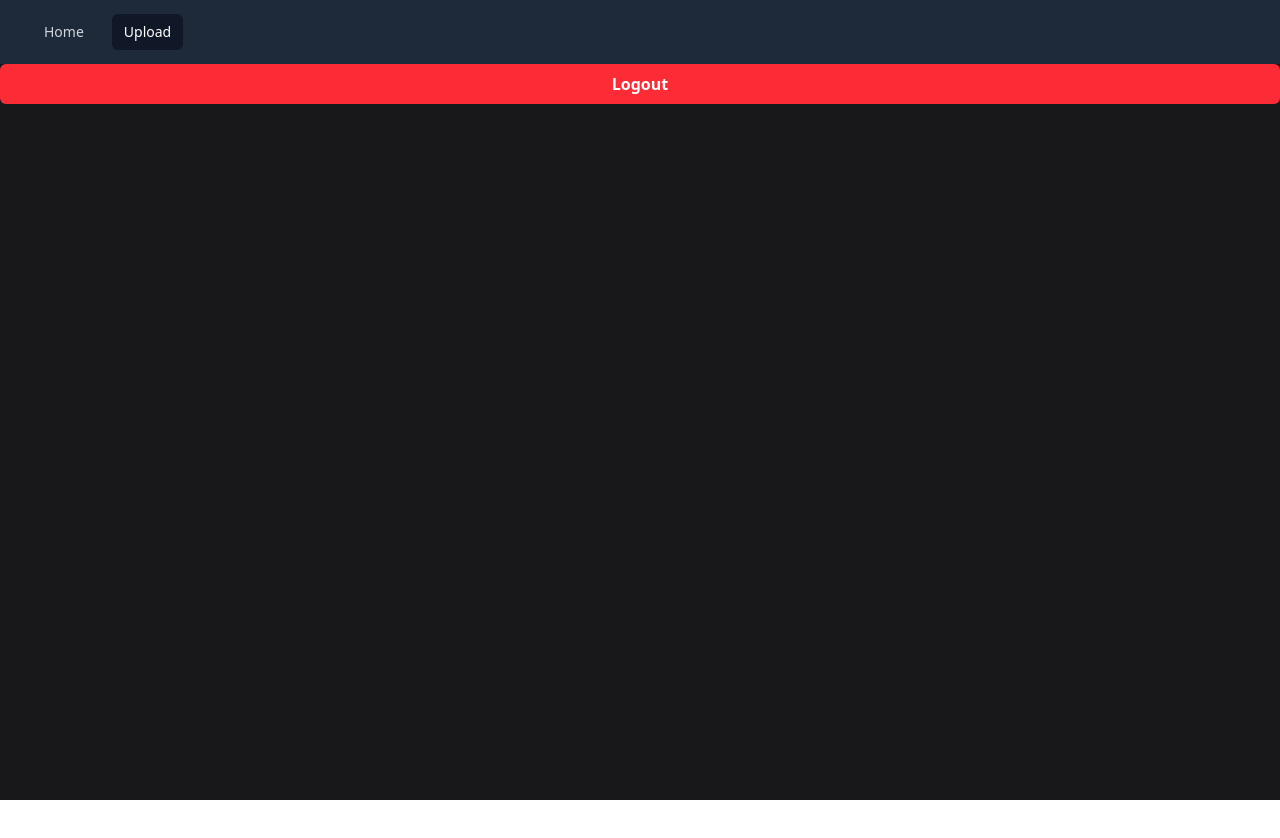
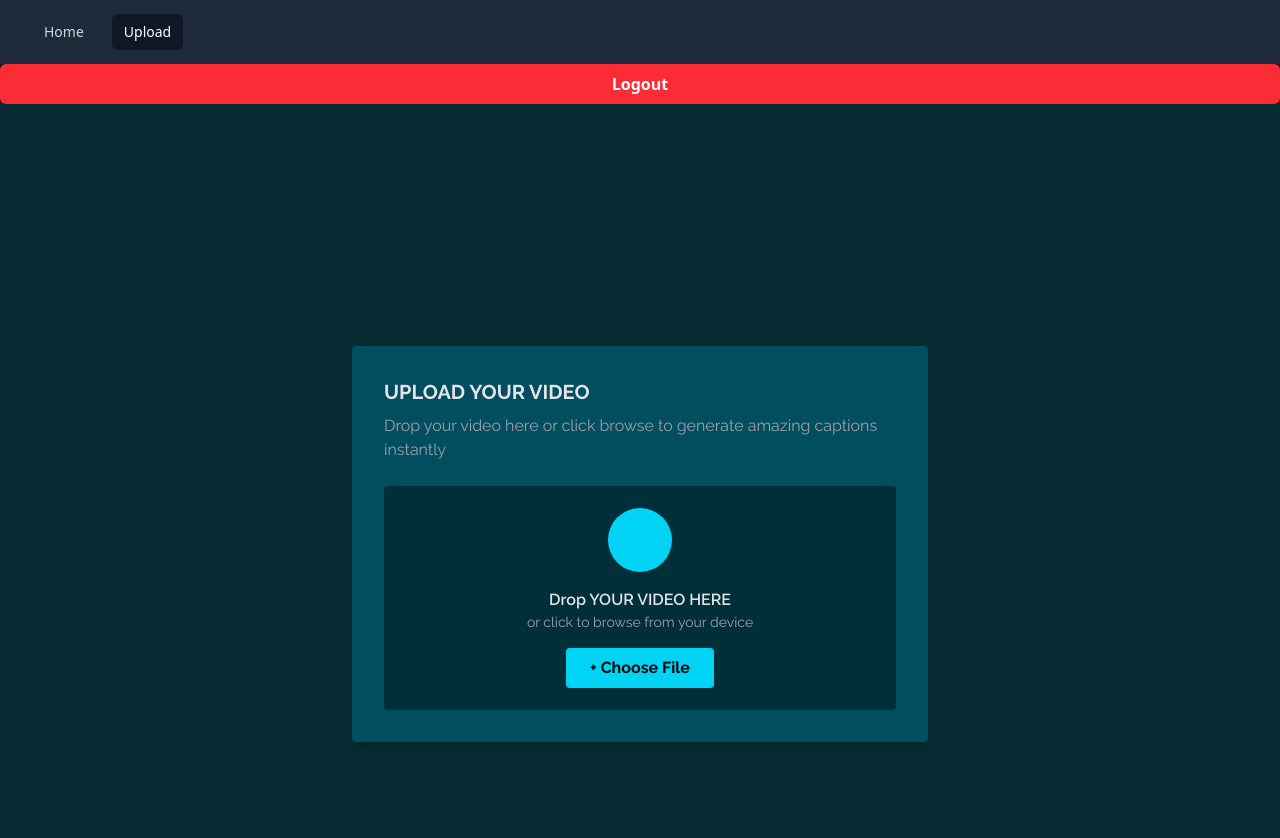
Before and after one commit to muhammadumer403/captionShroud, a React (Vite) app in the folder Frontend/: page /upload in a window 1280 px wide. Shown: the top 838 px of the page. Before the commit the page ends 800 px from the top, so only its background shows below. Built offline with nearby package versions, Linux system fonts and the light colour scheme; sample sign-in values are in the browser's storage.

Commit message:
Upload Page Done

```diff
--- a/Frontend/src/Pages/Upload.jsx
+++ b/Frontend/src/Pages/Upload.jsx
@@ -1,22 +1,80 @@
-import React from "react";
+import React, { useRef, useState } from "react";
 import { useDispatch } from "react-redux";
 import { useNavigate } from "react-router-dom";   // ✅ missing import
 import { logout } from "../utils/redux/slices/AuthSlice";
 
 const Upload = () => {
   const dispatch = useDispatch();
+  const [file, setFile] = useState(null);
+  const inputRef = useRef(null);
 
+  const handleDrop = (e) => {
+    e.preventDefault();
+    const droppedFile = e.dataTransfer.files[0];
+    if (droppedFile && droppedFile.type.startsWith("video/")) {
+      setFile(droppedFile);
+    }
+  };
+
+  const handleBrowse = (e) => {
+    const chosenFile = e.target.files[0];
+    if (chosenFile && chosenFile.type.startsWith("video/")) {
+      setFile(chosenFile);
+    }
+  };
   const logoutHandler = () => {
     dispatch(logout());  // state clear
   };
 
   return (
+    <>
     <button
       onClick={logoutHandler}
       className="bg-red-500 px-5 py-2 font-bold text-white rounded-md"
     >
       Logout
     </button>
+     <div className="min-h-screen bg-[#072c33] flex flex-col items-center justify-center">
+
+
+      {/* Upload Box */}
+      <div className="bg-[#004E5F] p-8 rounded-sm shadow-lg w-[90%] font-raleway max-w-xl mt-20">
+        <h2 className="text-zinc-200 font-bold text-xl mb-2 ">UPLOAD YOUR VIDEO</h2>
+        <p className="text-zinc-400 mb-6 ">
+          Drop your video here or click browse to generate amazing captions instantly
+        </p>
+
+        <div
+          className="  bg-secondary rounded-sm flex flex-col items-center justify-center h-56 cursor-pointer"
+          onDragOver={(e) => e.preventDefault()}
+          onDrop={handleDrop}
+          onClick={() => inputRef.current.click()}
+        >
+          <div className="w-16 h-16 bg-cyan-400 rounded-full mb-4"></div>
+          <p className="text-zinc-200 font-semibold">Drop YOUR VIDEO HERE</p>
+          <p className="text-zinc-400 text-sm">or click to browse from your device</p>
+          <button className="mt-4 px-6 py-2 bg-cyan-400 text-zinc-950 font-bold rounded-sm hover:bg-cyan-300">
+            + Choose File
+          </button>
+          <input
+            type="file"
+            accept="video/*"
+            ref={inputRef}
+            onChange={handleBrowse}
+            className="hidden"
+          />
+        </div>
+
+        {file && (
+          <p className="mt-4 text-cyan-300 text-sm">
+            Selected File: <span className="font-semibold">{file.name}</span>
+          </p>
+        )}
+      </div>
+    </div>
+
+
+    </>
   );
 };
 
```
